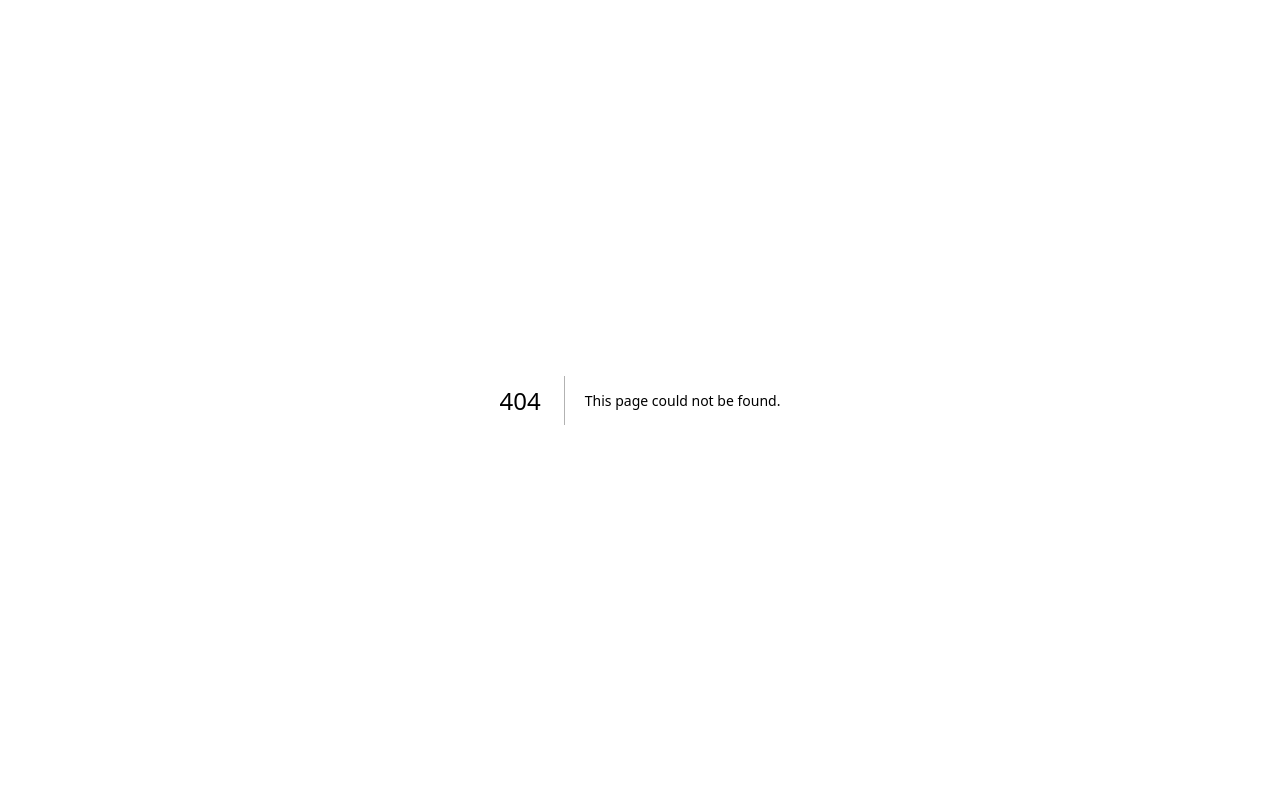
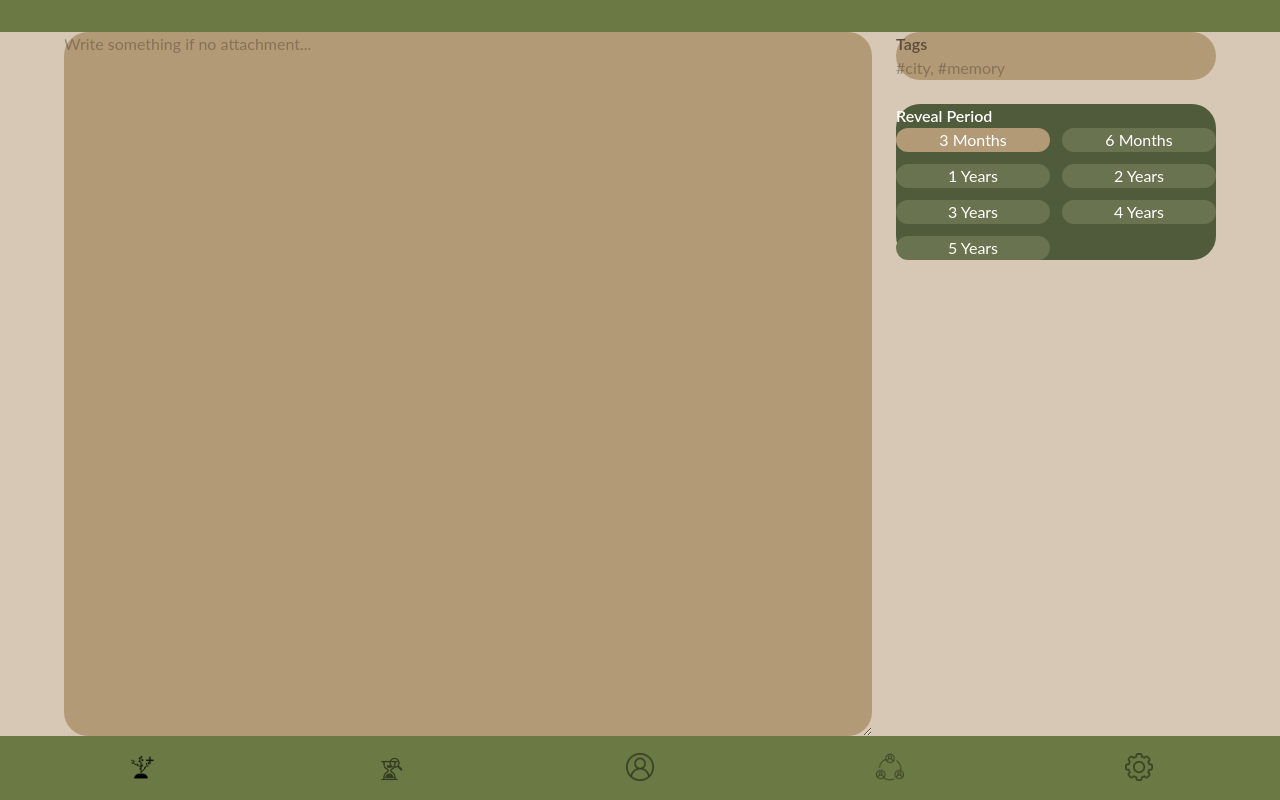
Before and after one commit to AdamCChan/CalHacks26, a Next.js app in the folder frontend/: page /addcapsule in a window 1280 px wide. Before the commit this address had no page. Built offline with nearby package versions, Linux system fonts and the light colour scheme; no server answers; grey boxes are pictures that could not be loaded.

Commit message:
Initial addcapsule page

```diff
--- /dev/null
+++ b/frontend/app/addcapsule/page.tsx
@@ -0,0 +1,246 @@
+"use client";
+
+import { useState } from "react";
+import { createClient } from "@/lib/supabase/client";
+import Image from "next/image";
+import Footer from "@/components/Footer";
+
+const supabase = createClient();
+
+const revealOptions = [
+  { label: "3 Months", months: 3 },
+  { label: "6 Months", months: 6 },
+  { label: "1 Years", months: 12 },
+  { label: "2 Years", months: 24 },
+  { label: "3 Years", months: 36 },
+  { label: "4 Years", months: 48 },
+  { label: "5 Years", months: 60 },
+];
+
+export default function NewCapsulePage() {
+  const [selectedMonths, setSelectedMonths] = useState(3);
+  const [tags, setTags] = useState("");
+  const [file, setFile] = useState<File | null>(null);
+  const [fileUrl, setFileUrl] = useState<string | null>(null);
+  const [caption, setCaption] = useState("");
+  const [isPublic, setIsPublic] = useState(true);
+  const [loading, setLoading] = useState(false);
+
+  // Upload file
+  const handleUpload = async (selectedFile: File) => {
+    const filePath = `${Date.now()}-${selectedFile.name}`;
+
+    const { error } = await supabase.storage
+      .from("capsule-media")
+      .upload(filePath, selectedFile);
+
+    if (error) {
+      console.error(error);
+      return;
+    }
+
+    const { data } = supabase.storage
+      .from("capsule-media")
+      .getPublicUrl(filePath);
+
+    setFileUrl(data.publicUrl);
+    setFile(selectedFile);
+  };
+
+  // Remove file
+  const handleRemove = () => {
+    setFile(null);
+    setFileUrl(null);
+  };
+
+  // Toggle visibility
+  const toggleVisibility = () => {
+    setIsPublic((prev) => !prev);
+  };
+
+  // Create capsule item
+  const handleCreate = async () => {
+    setLoading(true);
+
+    const unlockDate = new Date();
+    unlockDate.setMonth(unlockDate.getMonth() + selectedMonths);
+
+    const { error } = await supabase.from("capsule_items").insert({
+      file_url: fileUrl,
+      file_type: file?.type || null,
+      caption: caption || tags,
+      unlock_at: unlockDate.toISOString(),
+      is_public: isPublic,
+    });
+
+    if (error) {
+      console.error(error);
+      alert("Error creating item");
+    } else {
+      alert("Capsule created!");
+    }
+
+    setLoading(false);
+  };
+
+  return (
+    <div className="min-h-screen bg-[#D7C8B6] flex flex-col">
+      {/* HEADER */}
+      <header className="header">
+        {/* <div className="searchWrapper">
+          <input
+            type="text"
+            placeholder="Search capsules..."
+            className="searchInput"
+          />
+        </div> */}
+      </header>
+
+      <main className="flex-1 p-6 flex justify-center">
+        <div className="w-full max-w-6xl flex gap-6">
+          {/* LEFT SIDE (Preview / Media) */}
+          <div className="flex-1 bg-[#B39A76] rounded-3xl p-4">
+            {fileUrl ? (
+              file?.type.startsWith("video") ? (
+                <video src={fileUrl} controls className="rounded-xl w-full" />
+              ) : (
+                // <img src={fileUrl} className="rounded-xl w-full" />
+                <Image
+                  src={fileUrl}
+                  alt={"Capsule image"}
+                  width={600}
+                  height={800}
+                  className={"rounded-xl w-full"}
+                />
+              )
+            ) : (
+              <textarea
+                placeholder="Write something if no attachment..."
+                value={caption}
+                onChange={(e) => setCaption(e.target.value)}
+                className="w-full h-full rounded-xl p-4"
+              />
+            )}
+          </div>
+
+          {/* RIGHT SIDE */}
+          <div className="w-80 flex flex-col gap-6">
+            {/* TAGS */}
+            <div className="bg-[#B39A76] rounded-3xl p-6">
+              <h3 className="mb-4 font-semibold">Tags</h3>
+              <input
+                type="text"
+                placeholder="#city, #memory"
+                value={tags}
+                onChange={(e) => setTags(e.target.value)}
+                className="w-full p-2 rounded-md"
+              />
+            </div>
+
+            {/* REVEAL PERIOD */}
+            <div className="bg-[#4F5B3A] rounded-3xl p-6 text-white">
+              <h3 className="mb-4 font-semibold">Reveal Period</h3>
+
+              <div className="grid grid-cols-2 gap-3">
+                {revealOptions.map((option) => (
+                  <label
+                    key={option.months}
+                    className={`p-2 rounded-full text-center cursor-pointer ${
+                      selectedMonths === option.months
+                        ? "bg-[#B39A76]"
+                        : "bg-[#6A734F]"
+                    }`}
+                  >
+                    <input
+                      type="radio"
+                      name="reveal"
+                      className="hidden"
+                      checked={selectedMonths === option.months}
+                      onChange={() => setSelectedMonths(option.months)}
+                    />
+                    {option.label}
+                  </label>
+                ))}
+              </div>
+            </div>
+          </div>
+        </div>
+      </main>
+
+      {/* BOTTOM BUTTONS */}
+      <div className="fixed bottom-8 flex gap-8">
+        {/* Trash */}
+        <button onClick={handleRemove} className="bg-[#6A734F] p-4 rounded-xl">
+          <Image
+            src="/assets/trash.png"
+            alt=""
+            width={28}
+            height={28}
+            className="icon active"
+          />
+        </button>
+
+        {/* Upload */}
+        <label className="bg-[#6A734F] p-4 rounded-xl cursor-pointer">
+          <Image
+            src="/assets/up loading.png"
+            alt=""
+            width={28}
+            height={28}
+            className="icon active"
+          />
+          <input
+            type="file"
+            accept="image/*,video/*"
+            hidden
+            onChange={(e) => {
+              if (e.target.files?.[0]) {
+                handleUpload(e.target.files[0]);
+              }
+            }}
+          />
+        </label>
+
+        {/* Toggle */}
+        <button
+          onClick={toggleVisibility}
+          className="bg-[#6A734F] p-4 rounded-xl"
+        >
+          {isPublic ?
+          <Image
+            src="/assets/view.png"
+            alt=""
+            width={28}
+            height={28}
+            className="icon active"
+          />
+          :
+          <Image
+            src="/assets/hide.png"
+            alt=""
+            width={28}
+            height={28}
+            className="icon active"
+          />
+          }
+        </button>
+
+        {/* Create */}
+        <button
+          onClick={handleCreate}
+          disabled={loading}
+          className="bg-black text-white p-4 rounded-full"
+        >
+          <Image
+            src="/assets/play.png"
+            alt=""
+            width={28}
+            height={28}
+            className="icon active"
+          />
+        </button>
+      </div>
+      <Footer />
+    </div>
+  );
+}
--- a/frontend/app/globals.css
+++ b/frontend/app/globals.css
@@ -65,24 +65,49 @@ html, body {
   flex: 1;
 }
 
+@media (max-width: 1200px) {
+  .masonryGrid {
+    column-count: 3;
+  }
+}
+
+@media (max-width: 768px) {
+  .masonryGrid {
+    column-count: 2;
+  }
+}
+
+@media (max-width: 500px) {
+  .masonryGrid {
+    column-count: 1;
+  }
+}
+
 .card {
   break-inside: avoid;
   margin-bottom: 16px;
   background: var(--card);
-  border-radius: 16px;
+  border-radius: 20px;
   overflow: hidden;
-  box-shadow: 0 4px 12px rgba(0,0,0,0.08);
+  transition: transform 0.2s ease;
 }
 
-.cardImage,
-.cardVideo {
+.card:hover {
+  transform: translateY(-4px);
+}
+
+.cardMedia {
   width: 100%;
   height: auto;
+  display: block;
   object-fit: cover;
+  border-radius: 20px;
 }
 
-.cardText {
-  padding: 12px;
+.cardCaption {
+  padding: 12px 14px;
+  font-size: 0.9rem;
+  line-height: 1.4;
 }
 
 /* FOOTER */
@@ -95,3 +120,13 @@ html, body {
   justify-content: space-around;
   border-top: 1px solid var(--btn);
 }
+
+.icon {
+  opacity: 0.5;
+  transition: 0.2s ease;
+}
+
+.icon.active {
+  opacity: 1;
+  filter: brightness(0.6);
+}
```
